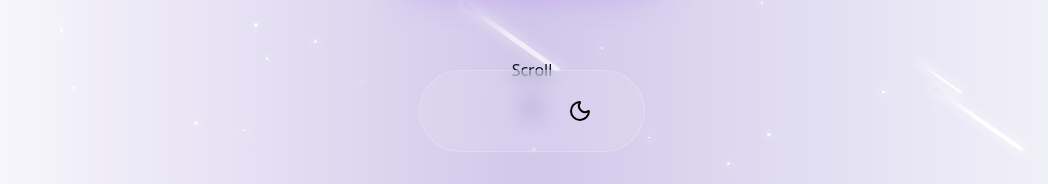
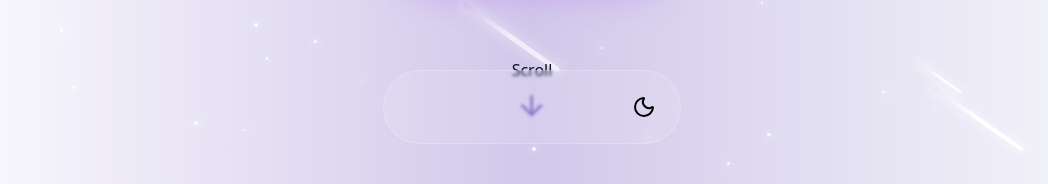
Before and after one commit to LucaTegano/portfolio, a React (Vite) app: page / in a window 1280 px wide. Shown: the part 616-800 px from the top of the page, without its empty margins (108-1156 px from the left). Built offline with nearby package versions, Linux system fonts and the light colour scheme; the HTML template or start-up script is replaced by a standard one.

Commit message:
fixed styling

```diff
--- a/src/components/FloatingNav.css
+++ b/src/components/FloatingNav.css
@@ -1,20 +1,20 @@
 .floating-nav {
   position: fixed;
-  bottom: 2rem;
+  bottom: 2.5rem;
   left: 50%;
   transform: translateX(-50%);
   background-color: rgba(255, 255, 255, 0.1);
-  backdrop-filter: blur(10px);
+  backdrop-filter: blur(0.1rem);
   border: 1px solid rgba(255, 255, 255, 0.2);
   border-radius: 9999px;
-  padding: 0.25rem;
+  /* padding: 0.01rem; */
   z-index: 50;
 }
 
 .nav-content {
   display: flex;
   align-items: center;
-  gap: 0.5rem;
+  gap: 1rem;
 }
 
 .nav-item {
--- a/src/components/FloatingNav.jsx
+++ b/src/components/FloatingNav.jsx
@@ -8,6 +8,8 @@ const navItems = [
   { icon: <i className="bi bi-gear-fill"></i>, href: "#skills", label: "Skills" },
   { icon: <i className="bi bi-briefcase-fill"></i>, href: "#projects", label: "Projects" },
   { icon: <i className="bi bi-envelope-fill"></i>, href: "#contact", label: "Contact" },
+  { icon: <i class="bi bi-github"></i>, href: "#contact", label: "Contact" },
+  { icon: <i class="bi bi-linkedin"></i>, href: "#contact", label: "Contact" },
 ];
 
 const FloatingNav = () => {
@@ -38,6 +40,7 @@ const FloatingNav = () => {
           </div>
           <span className="tooltip">Theme</span>
         </div>
+        {/*
         <a
           href="https://github.com/your-repo" // Replace with your GitHub repo
           target="_blank"
@@ -51,6 +54,7 @@ const FloatingNav = () => {
           </div>
           <span className="tooltip">GitHub</span>
         </a>
+        */}
       </div>
     </nav>
   );
```
